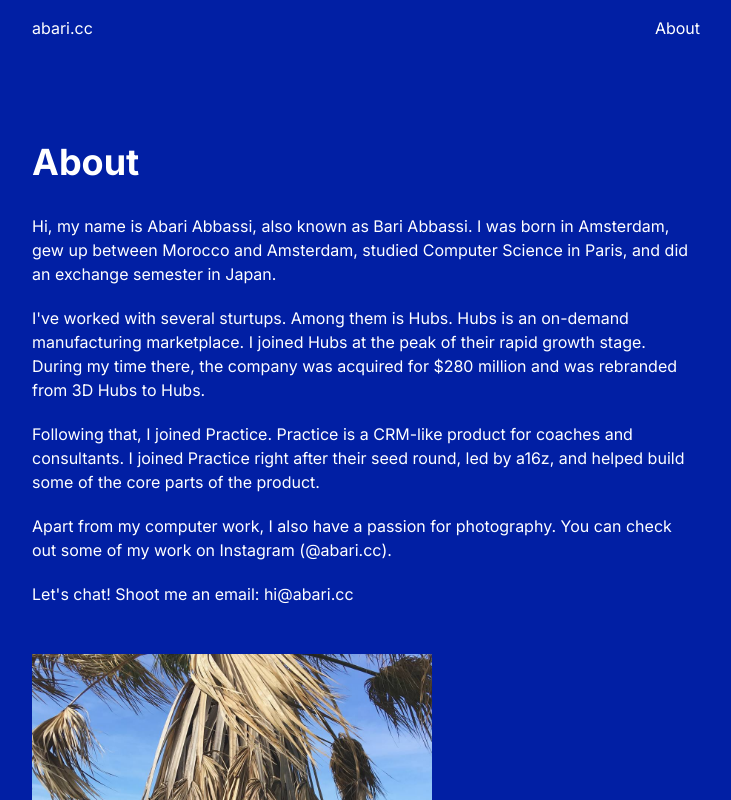
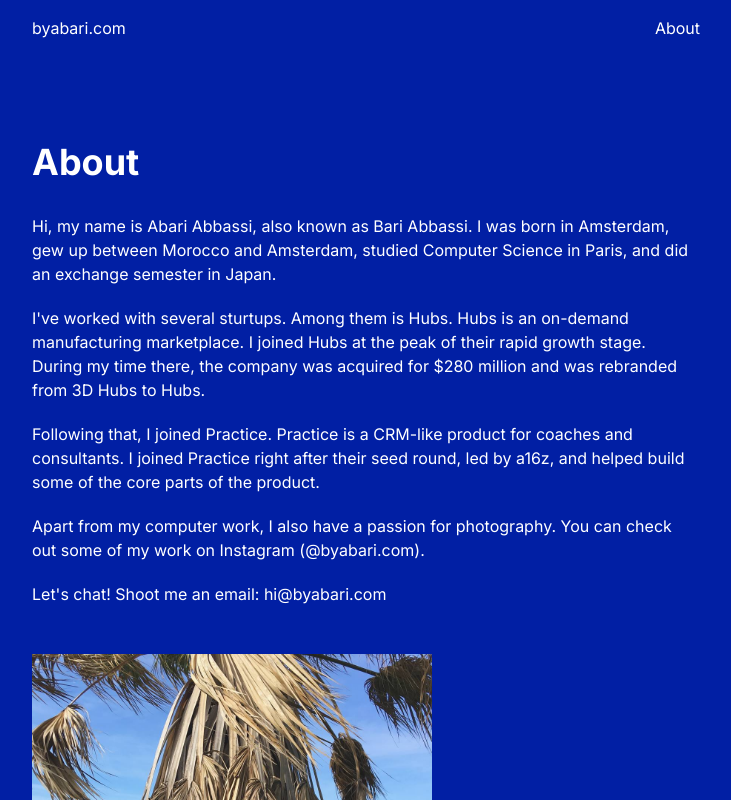
Before and after one commit to byabari/byabari, a Next.js app: page /about in a window 1280 px wide. Shown: the top 800 px of the page, without its empty margins (274-1005 px from the left). Built offline with nearby package versions, Linux system fonts and the light colour scheme.

Commit message:
update page.js, layout.js, page.js and Navbar.js

```diff
--- a/app/about/page.js
+++ b/app/about/page.js
@@ -34,16 +34,16 @@ export default function About() {
           You can check out some of my work on Instagram (
           <Link
             className="inline"
-            href="https://instagram.com/abari.cc"
+            href="https://instagram.com/byabari.com"
             target="_blank"
           >
-            @abari.cc
+            @byabari.com
           </Link>
           ).
         </div>
         <div>
           Let's chat! Shoot me an email:{" "}
-          <a href="mailto:hi@abari.cc">hi@abari.cc</a>
+          <a href="mailto:hi@byabari.com">hi@byabari.com</a>
         </div>
       </div>
       <Image src="/abari-about.jpg" width={400} height={400} />
--- a/app/layout.js
+++ b/app/layout.js
@@ -9,7 +9,7 @@ export default function RootLayout({ children }) {
   return (
     <html lang="en">
       <head>
-        <link rel="canonical" href="https://abari.cc/" />
+        <link rel="canonical" href="https://byabari.com/" />
         <link
           rel="apple-touch-icon"
           sizes="76x76"
--- a/app/page.js
+++ b/app/page.js
@@ -8,7 +8,7 @@ export const metadata = {
     title: "Abari Abbassi",
     description:
       "Hi, I'm Abari Abbassi. I'm a product-minded Frontend Engineer. I enjoy building web apps from design to production.",
-    url: "https://abari.cc",
+    url: "https://byabari.com",
     siteName: "Abari Abbassi",
     images: [
       {
--- a/components/Navbar.js
+++ b/components/Navbar.js
@@ -4,7 +4,7 @@ export default function Navbar() {
   return (
     <nav className="w-full">
       <div className="flex items-center justify-between pb-1.5">
-        <Link href="/">abari.cc</Link>
+        <Link href="/">byabari.com</Link>
         <div className="flex items-center space-x-4">
           <Link href="/about">About</Link>
         </div>
```
